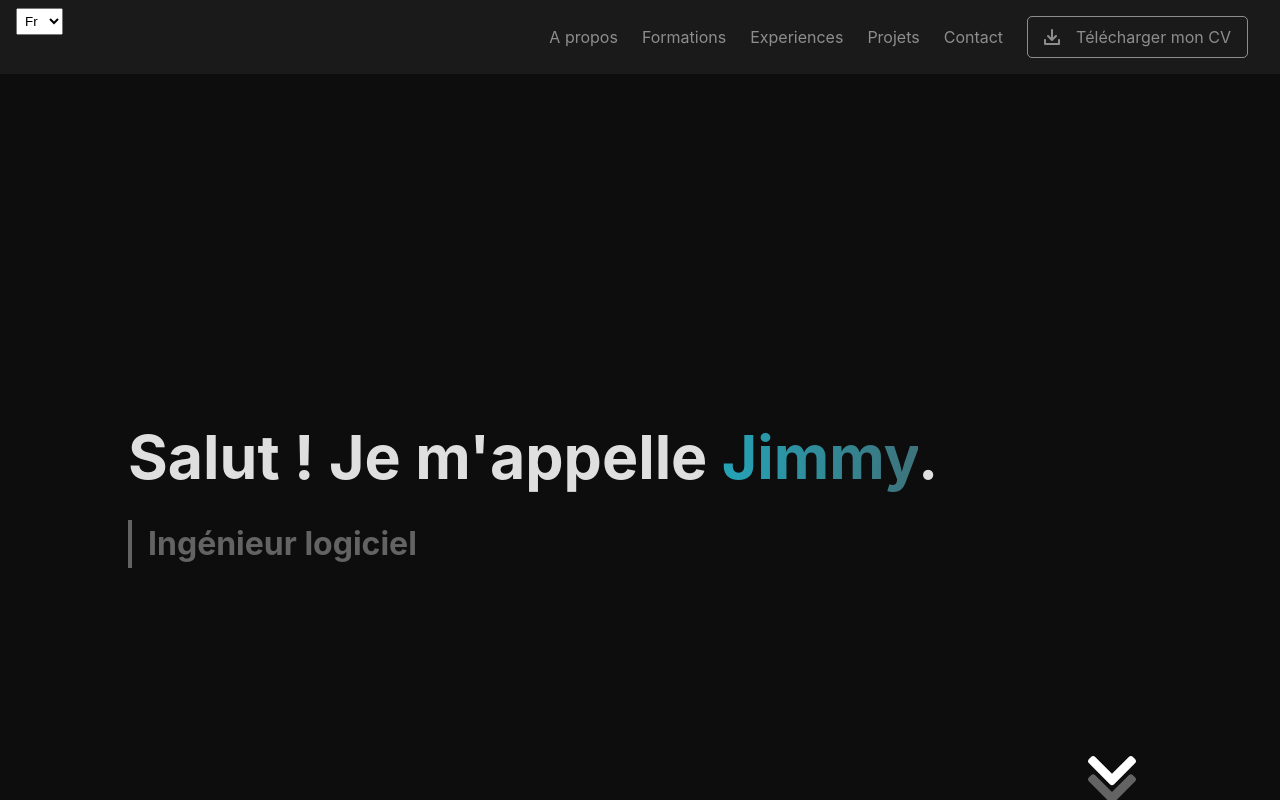
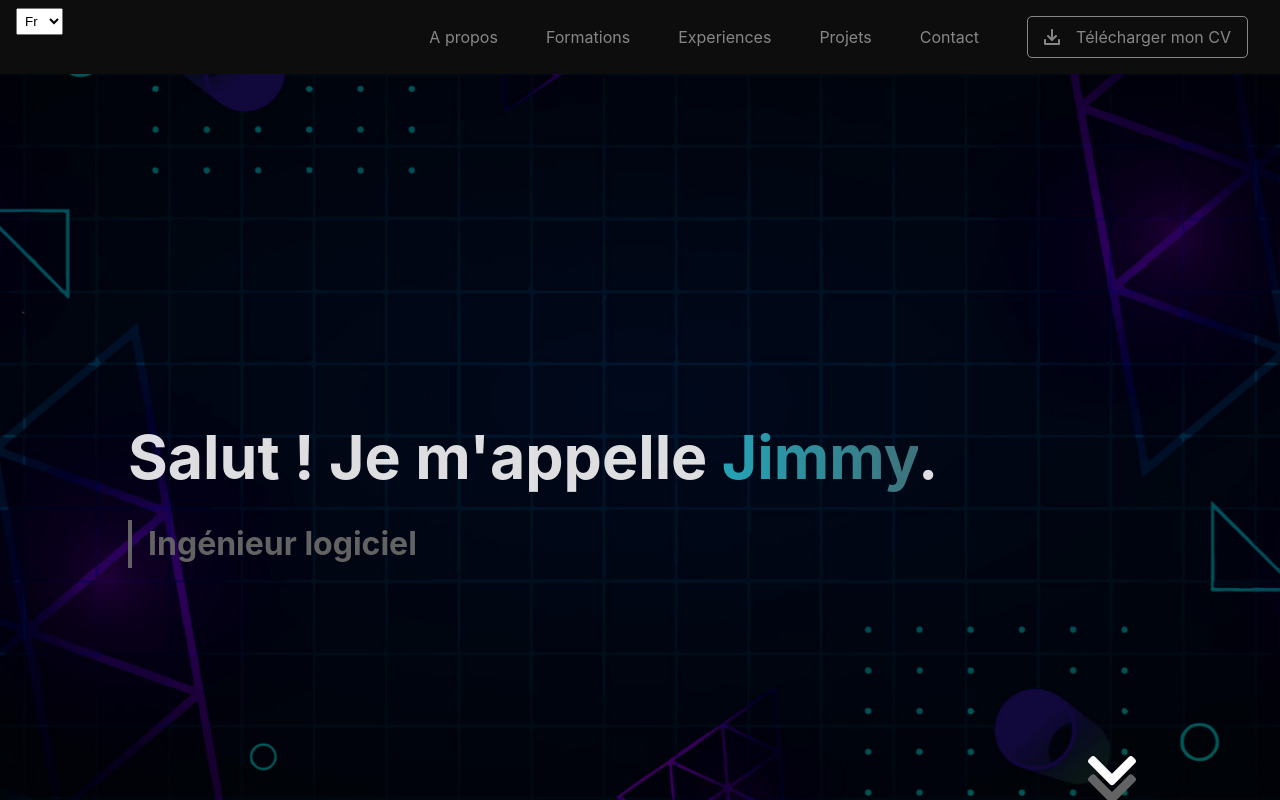
Before and after one commit to JimmyMtl/Portfolio, a React (Vite) app: page / in a window 1280 px wide. Shown: the top 800 px of the page. Built offline with nearby package versions, Linux system fonts and the light colour scheme; a web font is replaced by a local one.

Commit message:
update background and fix few things

```diff
--- a/src/components/04-Templates/AboutMe/AboutMe.module.scss
+++ b/src/components/04-Templates/AboutMe/AboutMe.module.scss
@@ -4,7 +4,7 @@
   justify-content: center;
   align-items: center;
   position: relative;
-
+  background: #0D0D0D;
   .contentContainer {
     margin: auto;
     display: flex;
--- a/src/components/04-Templates/Education/Education.module.scss
+++ b/src/components/04-Templates/Education/Education.module.scss
@@ -1,7 +1,7 @@
 .container {
   min-height: 100dvh;
   position: relative;
-  background-color: #0D0D0D;
+  //background-color: #0D0D0D;
   display: flex;
   flex-direction: column;
   justify-content: center;
--- a/src/components/04-Templates/Experience/Experience.module.scss
+++ b/src/components/04-Templates/Experience/Experience.module.scss
@@ -1,7 +1,7 @@
 .container {
   min-height: 100dvh;
   position: relative;
-  background-color: #1A1A1A;
+  background-color: #0D0D0D;
   display: flex;
   justify-content: center;
   align-items: center;
--- a/src/components/04-Templates/Experience/Experience.tsx
+++ b/src/components/04-Templates/Experience/Experience.tsx
@@ -39,7 +39,7 @@ const Experience = () => {
     return (
         <section className={style.container} id={"experiences"}>
             <h2>[EXP]<span className="gradient">ERIENCE</span>.</h2>
-            <CardsList list={experienceList} color={"dark"}/>
+            <CardsList list={experienceList} color={"light"}/>
             <ScrollButton href={"#portfolio"}/>
         </section>
     );
--- a/src/components/04-Templates/Navbar/Navbar.module.scss
+++ b/src/components/04-Templates/Navbar/Navbar.module.scss
@@ -3,7 +3,7 @@
   padding: 1rem 2rem;
   backdrop-filter: blur(5px);
   width: 100%;
-  background: #1A1A1A;
+  background: #0D0D0D;
   top: 0;
   left: 0;
   z-index: 10;
@@ -141,3 +141,11 @@
     }
   }
 }
+
+@media screen and (min-width: 80rem) {
+  .container {
+    .linksWrapper {
+      gap: 3rem;
+    }
+  }
+}
--- a/src/components/04-Templates/Portfolio/Portfolio.module.scss
+++ b/src/components/04-Templates/Portfolio/Portfolio.module.scss
@@ -1,6 +1,6 @@
 .container {
   min-height: 100dvh;
-  background-color: #0D0D0D;
+  //background-color: #0D0D0D;
   display: flex;
   flex-direction: column;
   justify-content: center;
--- a/src/components/04-Templates/Profile/Profile.module.scss
+++ b/src/components/04-Templates/Profile/Profile.module.scss
@@ -1,6 +1,5 @@
 .container {
   width: 100%;
-  background-color: #0D0D0D;
   height: 100vh;
   padding-top: 2rem;
   position: relative;
@@ -8,12 +7,25 @@
   display: flex;
   justify-content: center;
 
+  .background {
+    background-position: center;
+    background-repeat: no-repeat;
+    background-size: cover;
+    width: 100dvw;
+    height: 100%;
+    position: fixed;
+    top: 0;
+    left: 0;
+    z-index: 0;
+  }
+
   .wrapper {
     display: flex;
     justify-content: space-between;
     //align-items: center;
     width: 80%;
     margin: auto;
+    z-index: 1;
 
     .textWrapper {
       width: 100%;
--- a/src/components/04-Templates/Profile/Profile.tsx
+++ b/src/components/04-Templates/Profile/Profile.tsx
@@ -1,6 +1,7 @@
 import style from "./Profile.module.scss"
 import ScrollButton from "../../01-Atoms/ScrollButton/ScrollButton.tsx";
 import {useTranslation} from "react-i18next";
+import background from "../../00-Base/assets/background.jpg"
 
 const Profile = () => {
     const {t} = useTranslation();
@@ -8,6 +9,7 @@ const Profile = () => {
     return (
         <section className={style.container}>
             {/*<StarsBackground/>*/}
+            <span className={style.background} style={{backgroundImage: `url('${background}')`}}></span>
 
             <div className={style.wrapper}>
                 <div className={style.textWrapper}>
--- a/src/i18n/Lang.tsx
+++ b/src/i18n/Lang.tsx
@@ -2,8 +2,6 @@ import {ChangeEvent, useState} from "react"
 import {useTranslation} from 'react-i18next';
 import {Language} from './enums/Language.ts';
 import style from "./Lang.module.scss"
-import Fr from "../components/01-Atoms/SVG/FR.tsx";
-import En from "../components/01-Atoms/SVG/EN.tsx";
 
 const Lang = () => {
     const {i18n} = useTranslation();
```
Also changed, not shown: src/components/00-Base/assets/background.jpg (added), src/components/01-Atoms/SVG/En.tsx (renamed from src/components/01-Atoms/SVG/EN.tsx), src/components/01-Atoms/SVG/Fr.tsx (renamed from src/components/01-Atoms/SVG/FR.tsx).
